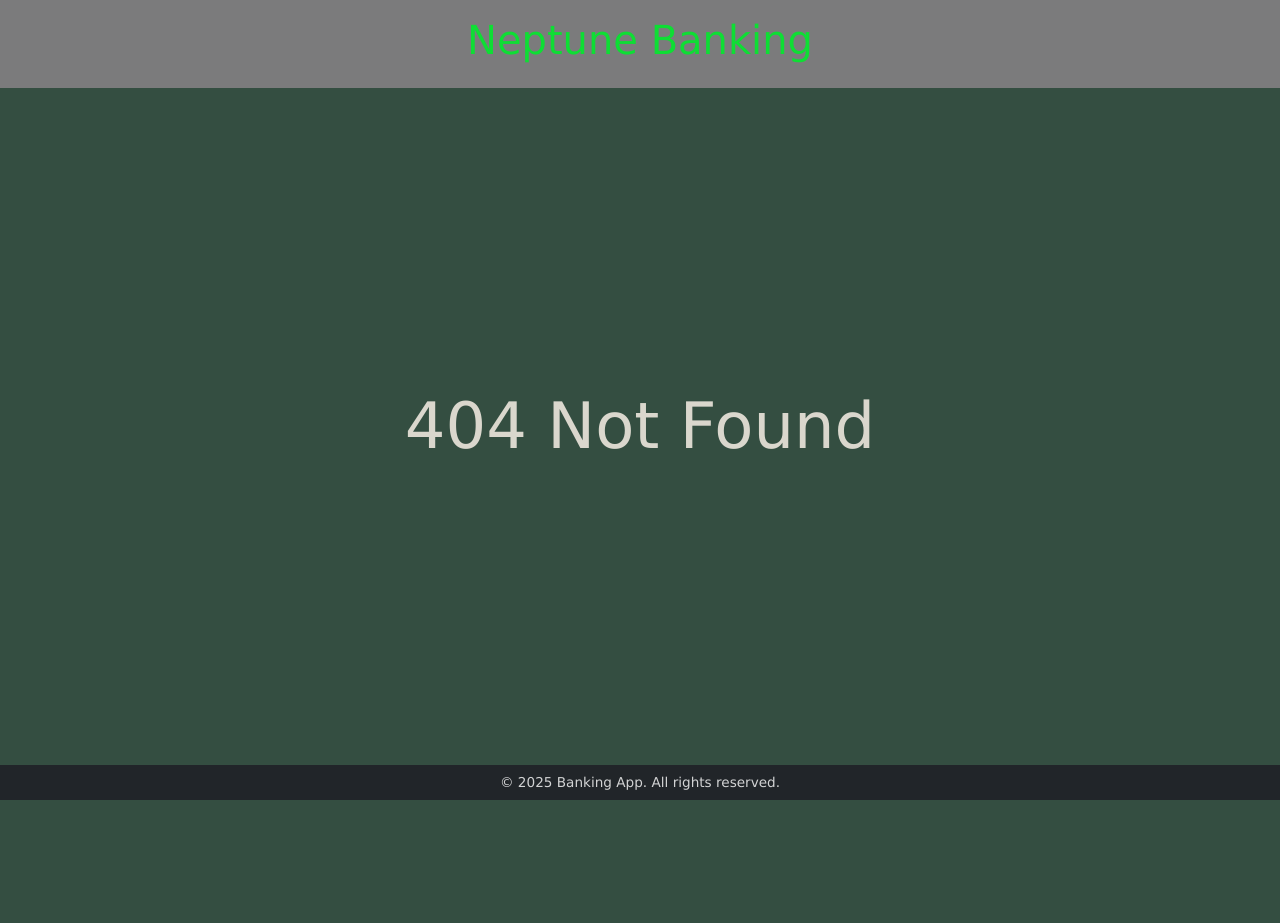
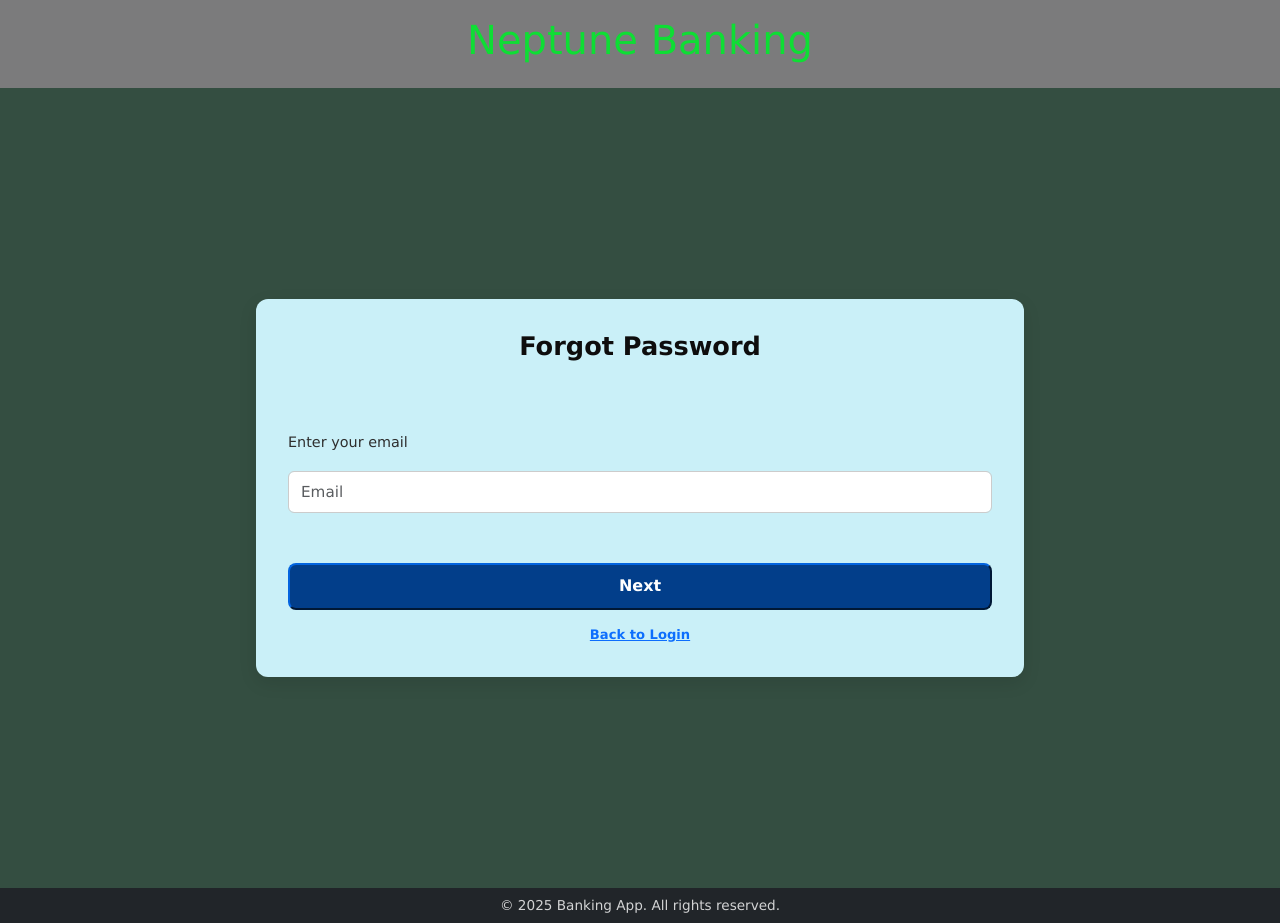
Before and after one commit to BrandenMitchell/Banking_App_Capstone, a React (Create React App) app in the folder App/client/: page /forgot in a window 1280 px wide. Before the commit this address had no page. Before the commit the page ends 800 px from the top, so only its background shows below. Built offline with nearby package versions, Linux system fonts and the light colour scheme.

Commit message:
forgot password page

```diff
--- a/App/client/src/App.js
+++ b/App/client/src/App.js
@@ -10,6 +10,8 @@ import Dashboard from "./components/dashboard";
 import Profile from "./components/profile";
 import LandingPage from "./components/LandingPage";
 import AccountsPage from "./components/AccountsPage";
+import Forgot from "./components/forgot";
+
 const App = () => {
   return (
       <div className="App d-flex flex-column min-vh-100">
@@ -27,6 +29,7 @@ const App = () => {
             <Route path="/dashboard" element= {<Dashboard />} />
             <Route path="/accounts" element= {<AccountsPage />} />
             <Route path="/profile" element={<Profile />} />
+            <Route path="/forgot" element={<Forgot />} />
             <Route path="*" element={<div>404 Not Found</div>} />
           </Routes>
         </main>
--- /dev/null
+++ b/App/client/src/components/forgot.js
@@ -0,0 +1,194 @@
+import React, { useState } from "react";
+import "../css/login.css";
+import { useNavigate } from "react-router-dom";
+
+export default function Forgot() {
+  const [step, setStep] = useState(1);
+  const [emailInput, setEmailInput] = useState("");
+  const [emailError, setEmailError] = useState("");
+  const [passwordInput, setPasswordInput] = useState("");
+  const [confirmPasswordInput, setConfirmPasswordInput] = useState("");
+  const [passwordError, setPasswordError] = useState("");
+  const [confirmPasswordError, setConfirmPasswordError] = useState("");
+  const [showPassword, setShowPassword] = useState(false);
+  const [showConfirmPassword, setShowConfirmPassword] = useState(false);
+  const [message, setMessage] = useState("");
+  const [isSuccess, setIsSuccess] = useState(false);
+  const [shake, setShake] = useState(false);
+
+  const navigate = useNavigate();
+
+  const validatePassword = (pwd) => {
+    const regex = /^(?=.*[0-9])(?=.*[!@#$%^&*])[A-Za-z\d!@#$%^&*]{15,}$/;
+    return regex.test(pwd);
+  };
+
+  const handleEmailSubmit = (e) => {
+    e.preventDefault();
+    if (!emailInput || !/\S+@\S+\.\S+/.test(emailInput)) {
+      setEmailError("Please enter a valid email address.");
+      setShake(true);
+      setTimeout(() => setShake(false), 500);
+      return;
+    }
+    setEmailError("");
+    setStep(2);
+  };
+
+  const handlePasswordChange = (e) => {
+    const value = e.target.value;
+    setPasswordInput(value);
+    if (!validatePassword(value)) {
+      setPasswordError(
+        "Password must be at least 15 characters long and include a number and a special character."
+      );
+    } else {
+      setPasswordError("");
+    }
+    if (value !== confirmPasswordInput) {
+      setConfirmPasswordError("Passwords do not match.");
+    } else {
+      setConfirmPasswordError("");
+    }
+  };
+
+  const handleConfirmPasswordChange = (e) => {
+    const value = e.target.value;
+    setConfirmPasswordInput(value);
+    if (value !== passwordInput) {
+      setConfirmPasswordError("Passwords do not match.");
+    } else {
+      setConfirmPasswordError("");
+    }
+  };
+
+  const handleResetSubmit = async (e) => {
+    e.preventDefault();
+    if (
+      passwordError ||
+      confirmPasswordError ||
+      !passwordInput ||
+      !confirmPasswordInput
+    ) {
+      setShake(true);
+      setTimeout(() => setShake(false), 500);
+      setMessage("Please fill out all fields correctly.");
+      setIsSuccess(false);
+      return;
+    }
+    // TODO: Implement actual API call for password reset
+    setIsSuccess(true);
+    setMessage("Password reset successfully! Back to login to use your new password.");
+    setPasswordInput("");
+    setConfirmPasswordInput("");
+  };
+
+  return (
+    <div className="login-container">
+      <div className={`login-card forgot-card${shake ? " animate-shake" : ""}`}>
+        <h2>Forgot Password</h2>
+        {step === 1 && (
+          <form onSubmit={handleEmailSubmit} className="form-grid">
+            <div className="col-full">
+              <label className="small-label mb-2">Enter your email</label>
+              <input
+                type="email"
+                className="form-control mb-2"
+                placeholder="Email"
+                value={emailInput}
+                onChange={(e) => setEmailInput(e.target.value)}
+              />
+              {emailError && <p className="error-text">{emailError}</p>}
+            </div>
+            <div className="col-full d-flex justify-center mt-3">
+              <button type="submit" className="btn-primary w-100">
+                Next
+              </button>
+            </div>
+          </form>
+        )}
+
+        {step === 2 && (
+          <form onSubmit={handleResetSubmit} className="form-grid">
+            <div className="col-full">
+              <label className="small-label mb-2">New Password</label>
+              <div className="password-wrapper">
+                <input
+                  type={showPassword ? "text" : "password"}
+                  className="form-control"
+                  value={passwordInput}
+                  onChange={handlePasswordChange}
+                  placeholder="Enter new password"
+                />
+                <button
+                  type="button"
+                  onClick={() => setShowPassword(!showPassword)}
+                >
+                  {showPassword ? "Hide" : "Show"}
+                </button>
+              </div>
+              {passwordError && <p className="error-text">{passwordError}</p>}
+
+              <label className="small-label mb-2">Confirm New Password</label>
+              <div className="password-wrapper">
+                <input
+                  type={showConfirmPassword ? "text" : "password"}
+                  className="form-control"
+                  value={confirmPasswordInput}
+                  onChange={handleConfirmPasswordChange}
+                  placeholder="Retype new password"
+                />
+                <button
+                  type="button"
+                  onClick={() => setShowConfirmPassword(!showConfirmPassword)}
+                >
+                  {showConfirmPassword ? "Hide" : "Show"}
+                </button>
+              </div>
+              {confirmPasswordError && (
+                <p className="error-text">{confirmPasswordError}</p>
+              )}
+            </div>
+            <div className="col-full d-flex justify-center mt-3">
+              <button
+                type="submit"
+                className="btn-primary w-100"
+                disabled={
+                  !passwordInput ||
+                  !confirmPasswordInput ||
+                  !!passwordError ||
+                  !!confirmPasswordError
+                }
+              >
+                Reset Password
+              </button>
+            </div>
+            {message && (
+              <div
+                className="alert text-center mt-3"
+                style={{
+                  color: isSuccess ? "#2e7d32" : "#c62828",
+                }}
+              >
+                {message}
+              </div>
+            )}
+          </form>
+        )}
+
+        <div className="text-center mt-3 small-text">
+          <a
+            href="/"
+            className="text-primary fw-bold"
+            onClick={(e) => {
+              e.preventDefault();
+              navigate("/");
+            }}
+          >
+            Back to Login
+          </a>
+        </div>
+      </div>
+    </div>
+  );
+}
--- a/App/client/src/components/login.js
+++ b/App/client/src/components/login.js
@@ -121,7 +121,7 @@ const Login = () => {
             </button>
           </form>
           <div className="text-center mt-3 small-text">
-            <a href="/forgot-password" className="d-block mb-2">
+            <a href="/forgot" className="d-block mb-2">
               Forgot Password?
             </a>
             <span>
--- a/App/client/src/css/login.css
+++ b/App/client/src/css/login.css
@@ -142,3 +142,18 @@
     grid-column: span 1;
   }
 }
+
+
+/* Make forgot password card narrower */
+.forgot-card {
+  width: 60vw;
+  max-width: none;
+}
+
+@media (max-width: 900px) {
+  .forgot-card {
+    width: 90vw;
+    min-width: unset;
+    max-width: unset;
+  }
+}
```
